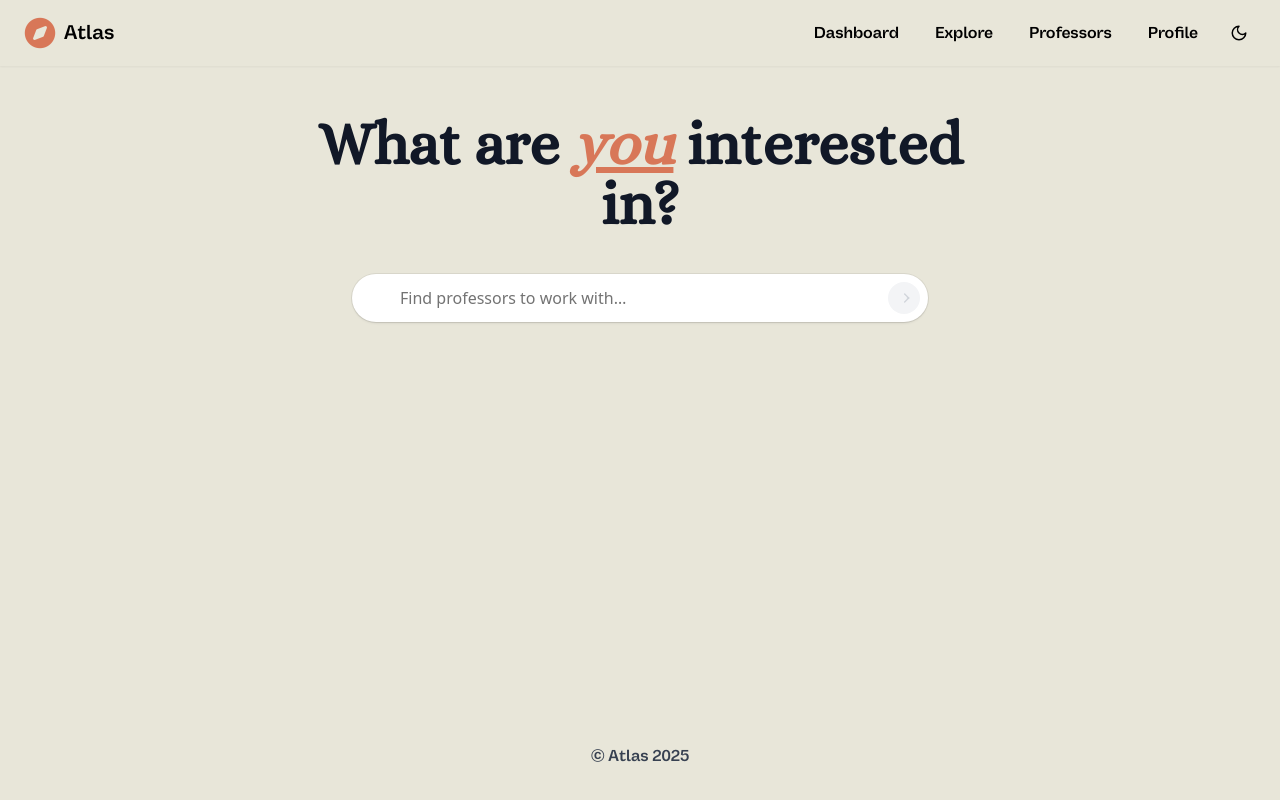
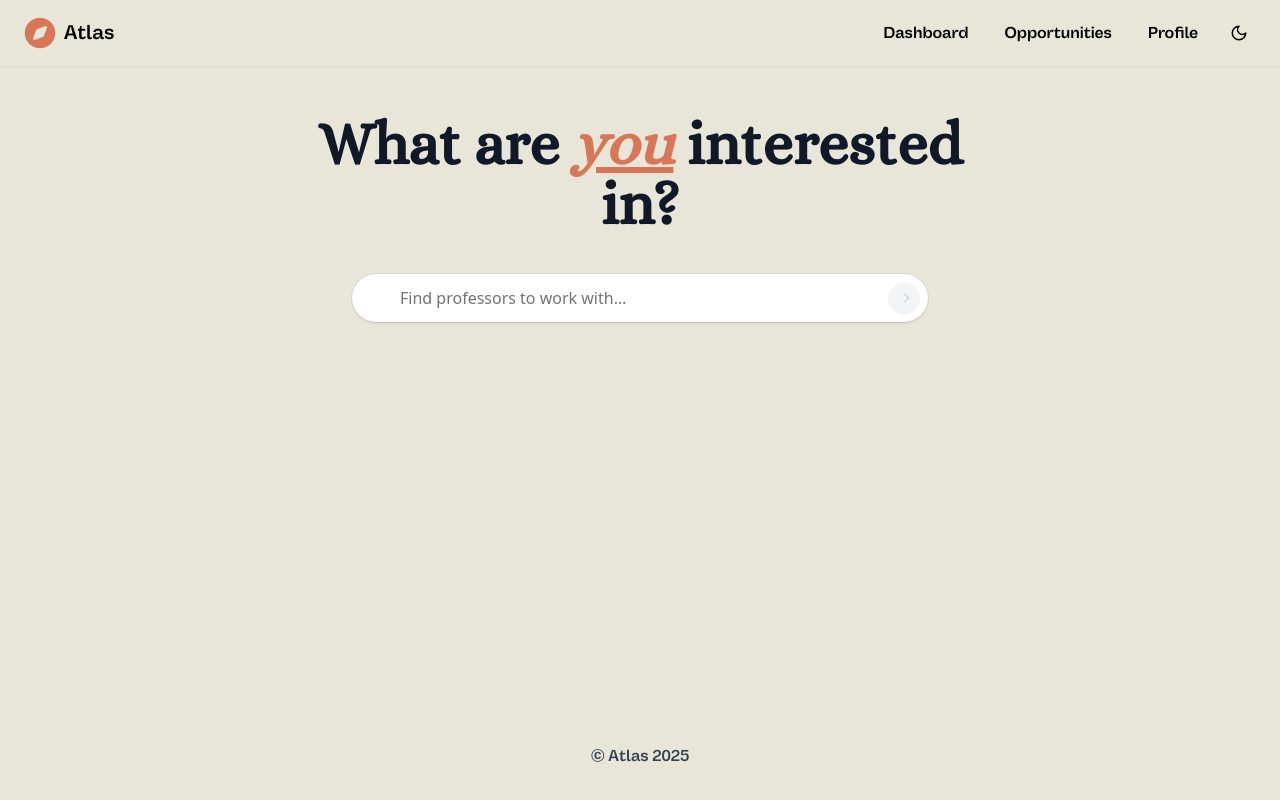
Before and after one commit to danielxies/atlas, a Next.js app: page /search in a window 1280 px wide. Built offline with nearby package versions, Linux system fonts and the light colour scheme.

Commit message:
diff check

```diff
--- a/app/components/shared/Navbar.tsx
+++ b/app/components/shared/Navbar.tsx
@@ -43,16 +43,6 @@ const Navbar: React.FC<NavbarProps> = ({ isDark, setIsDark }) => {
             Dashboard
           </Link>
           <Link
-            href="/search"
-            className={`${
-              pathname === '/dashboard'
-                ? `${isDark ? 'text-claude-orange' : 'text-claude-orange'} font-medium`
-                : `${isDark ? 'text-[#d1cfbf]' : 'text-black'} hover:text-claude-orange`
-            } transition font-vastago px-3`}
-          >
-            Explore
-          </Link>
-          <Link
             href="/opportunities"
             className={`${
               pathname === '/opportunities'
@@ -60,7 +50,7 @@ const Navbar: React.FC<NavbarProps> = ({ isDark, setIsDark }) => {
                 : `${isDark ? 'text-[#d1cfbf]' : 'text-black'} hover:text-claude-orange`
             } transition font-vastago px-3`}
           >
-            Professors
+            Opportunities
           </Link>
           <Link
             href="/profile"
```
